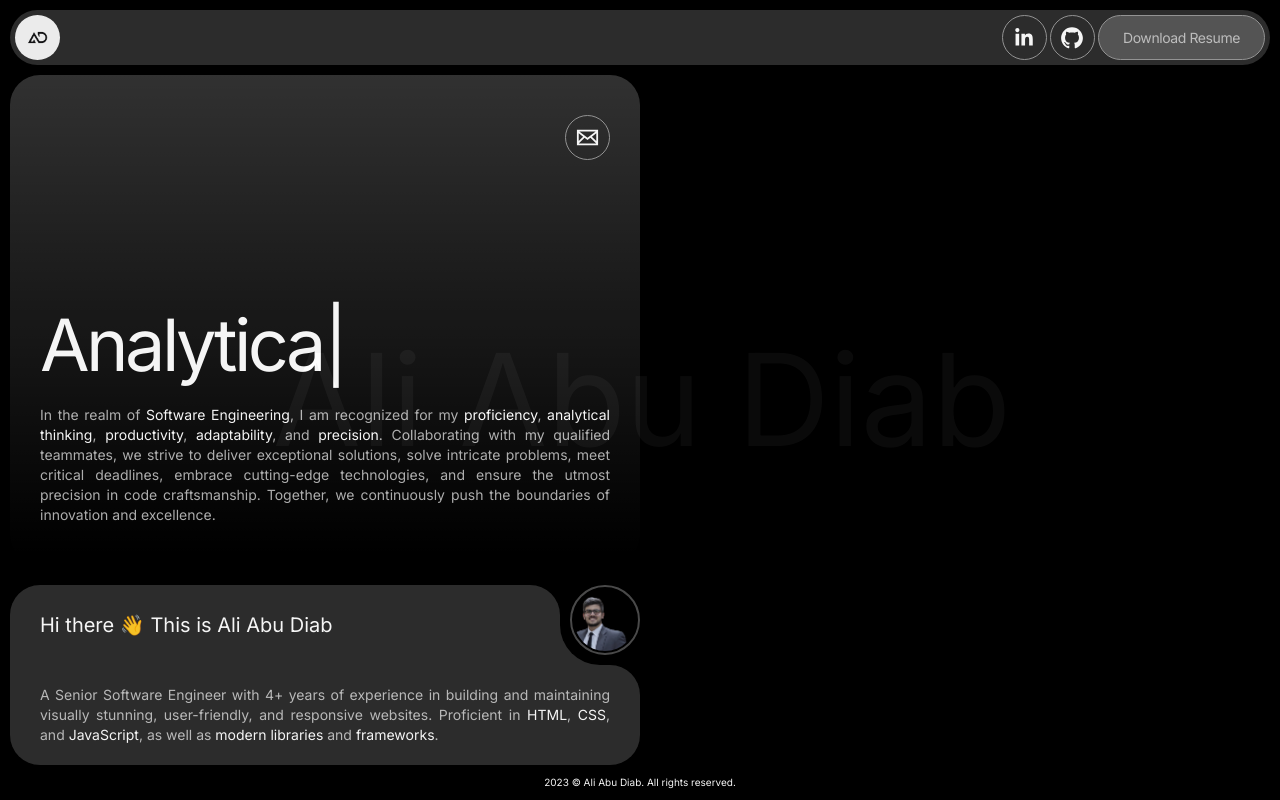
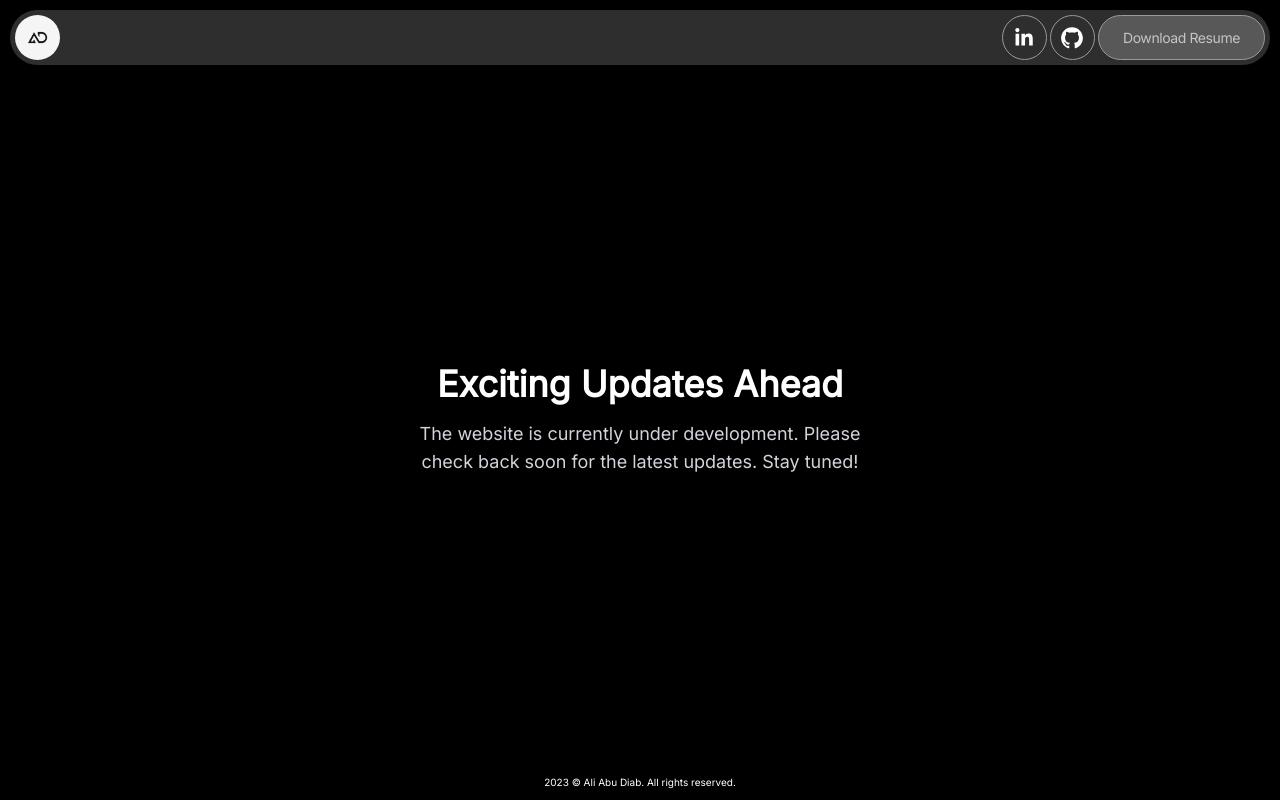
Before and after one commit to aliabudiab/aliabudiab-portfolio, a Next.js app: page / in a window 1280 px wide. Built offline with nearby package versions, Linux system fonts and the light colour scheme.

Commit message:
[TemporaryChanges][WebsiteUpdates] - Temporarily Disable Profile Component During Website Updates

```diff
--- a/src/pages/_app.tsx
+++ b/src/pages/_app.tsx
@@ -10,7 +10,7 @@ const MyApp: AppType = ({ Component, pageProps }: AppProps) => {
   return (
     <div className="mx-auto flex min-h-screen w-full max-w-[1440px] flex-col overflow-y-auto p-[10px]">
       <Header />
-      <ScreenLoader />
+      {/* <ScreenLoader /> */}
       <Component {...pageProps} />
       <Footer />
     </div>
--- a/src/pages/index.tsx
+++ b/src/pages/index.tsx
@@ -1,7 +1,8 @@
-import { type NextPage } from "next";
 import Head from "next/head";
 
-import ProfileCard from "@/components/cards/profile";
+import { type NextPage } from "next";
+
+// import ProfileCard from "@/components/cards/profile";
 
 const Home: NextPage = () => {
   return (
@@ -13,9 +14,21 @@ const Home: NextPage = () => {
           content="width=device-width, initial-scale=1.0, shrink-to-fit=no"
         />
       </Head>
-      <main className="flex w-full flex-1 flex-col py-[10px]">
+      {/* <main className="flex w-full flex-1 flex-col py-[10px]">
         <section className="flex w-full flex-1 flex-wrap gap-3 md:flex-nowrap">
           <ProfileCard />
+        </section>
+      </main> */}
+
+      <main className="flex h-full w-full flex-1 flex-col items-center justify-center">
+        <section className="max-w-lg text-center sm:px-6 sm:py-8">
+          <h1 className="mb-4 text-4xl font-semibold text-white">
+            Exciting Updates Ahead
+          </h1>
+          <p className="text-lg text-gray-300">
+            The website is currently under development. Please check back soon
+            for the latest updates. Stay tuned!
+          </p>
         </section>
       </main>
     </>
```
Also changed, not shown: src/styles/globals.css (indentation only).
